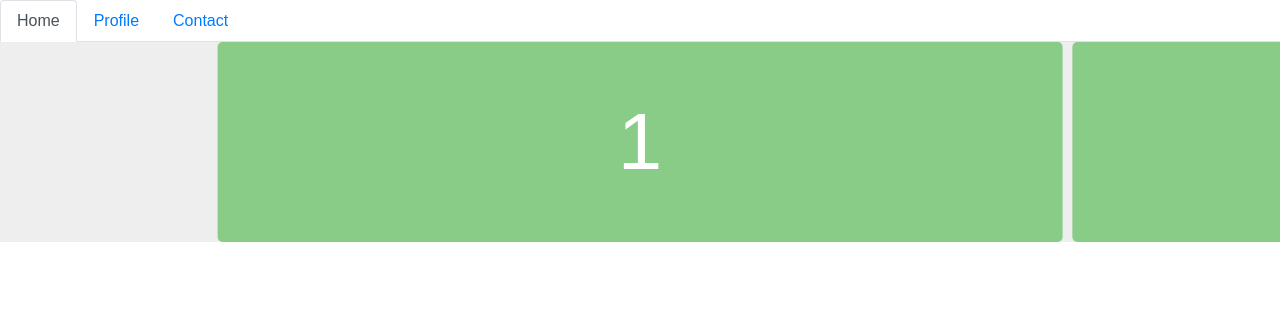
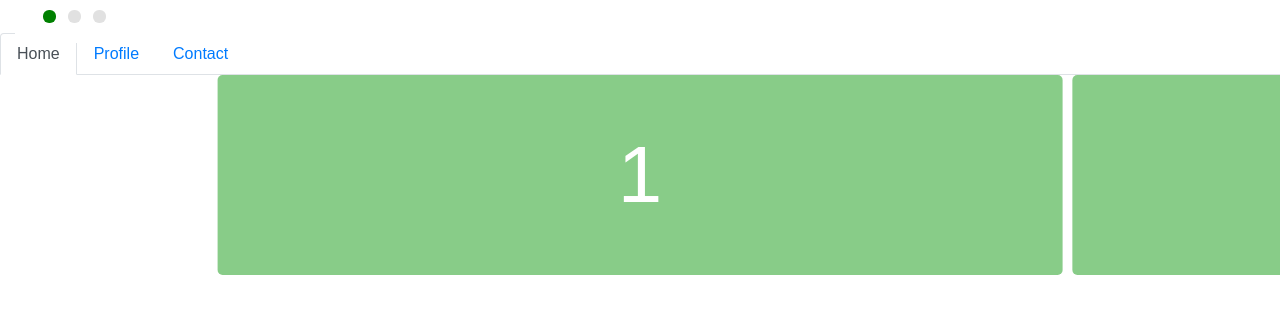
Before and after one commit to Mat955/flickity-carousel-example, a website: page index.html in a window 1280 px wide. Both pictures are taken after a click on the item "Home". Drawn offline with nearby package versions, Linux system fonts and the light colour scheme.

Commit message:
with dots

```diff
--- a/index.html
+++ b/index.html
@@ -13,6 +13,13 @@
 </head>
 
 <body>
+  <div class="col-sm-12 col-md-2 dots-main">
+    <div class="dot-all" id="dot-all">
+      <button class="dot-F dot active dot-F"></button>
+      <button class="dot-S dot"></button>
+      <button class="dot-T dot"></button>
+    </div>
+  </div>
   <ul class="nav nav-tabs" id="myTab" role="tablist">
     <li class="nav-item">
       <a class="nav-link active" id="home-tab" data-toggle="tab" href="#home" role="tab" aria-controls="home"
--- a/scripts/script.js
+++ b/scripts/script.js
@@ -13,8 +13,33 @@ tabsArray.forEach(tab => {
             pageDots: false,
             prevNextButtons: false
         });
+        registerDotListeners();
     });
 });
+
+function registerDotListeners() {
+    const firstDot = document.querySelector('.dot-F');
+    const secondDot = document.querySelector('.dot-S');
+    const thirdDot = document.querySelector('.dot-T');
+    firstDot.addEventListener('click', e => {
+        initialized.select(0);
+        firstDot.classList.add('active');
+        secondDot.classList.remove('active');
+        thirdDot.classList.remove('active');
+    });
+    secondDot.addEventListener('click', () => {
+        initialized.select(1);
+        secondDot.classList.add('active');
+        firstDot.classList.remove('active');
+        thirdDot.classList.remove('active');
+    });
+    thirdDot.addEventListener('click', () => {
+        initialized.select(2);
+        thirdDot.classList.add('active');
+        firstDot.classList.remove('active');
+        secondDot.classList.remove('active');
+    });
+}
 
 // 'use strict';
 // const tabs = document.querySelectorAll('.nav-item');
--- a/style/style.scss
+++ b/style/style.scss
@@ -28,3 +28,38 @@ body {
 	font-size: 80px;
 	color: white;
 }
+
+.dots-main {
+	.dot-all {
+		display: flex;
+		flex-direction: row;
+		margin: 0;
+		padding: 0 0 0 1rem;
+		list-style: none;
+		background-color: #fff;
+		transform: translateY(10px);
+
+		.dot {
+			display: inline-block;
+			margin-left: 12px;
+			margin-bottom: 20px;
+			border: none;
+			display: block;
+			width: 13px;
+			height: 13px;
+			border-radius: 6px;
+			padding: 0;
+			outline: none;
+			background-color: #e1e1e1;
+			cursor: pointer;
+
+			&:hover {
+				background-color: green;
+			}
+		}
+
+		.active {
+			background-color: green;
+		}
+	}
+}
```
Also changed, not shown: style/style.css, 1 other file.
